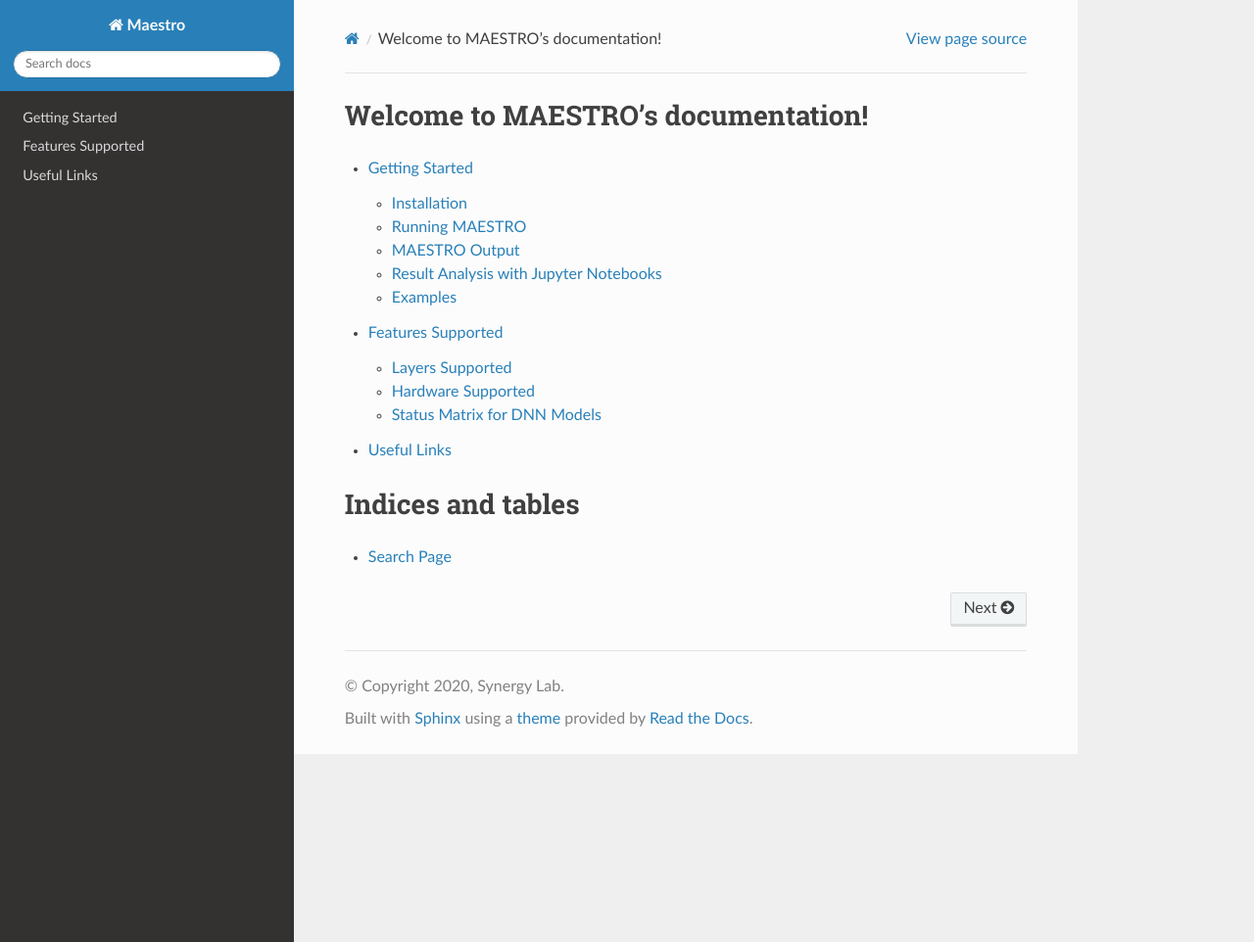
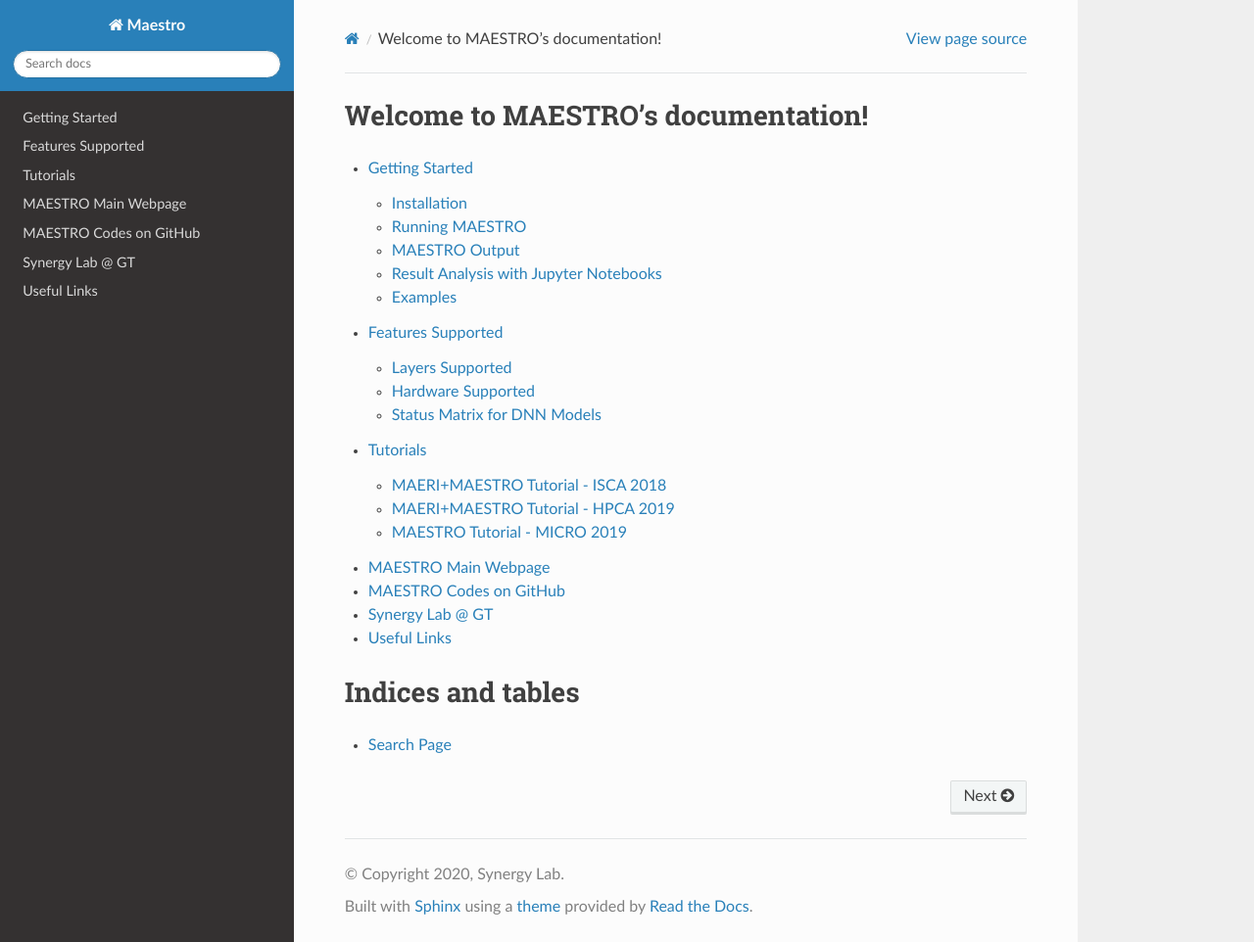
Before and after one commit to ghjeong12/maestro-docs, a Sphinx documentation site: the page built from docs/source/index.rst, in a window 1280 px wide and 962 px high. Shown: the whole window at 98% size. Built offline with Sphinx 7.4.7 and the Read the Docs theme 2.0.0, drawn with Linux system fonts in a browser that asks for light colours.

Commit message:
Update tutorials

```diff
--- a/docs/source/getting_started.rst
+++ b/docs/source/getting_started.rst
@@ -6,7 +6,7 @@
    :maxdepth: 1
 
    installation
-   tutorials/running_maestro
+   examples/running_maestro
    maestro_output
    maestro_output_analysis/maestro_output_analysis.rst
    examples
--- a/docs/source/index.rst
+++ b/docs/source/index.rst
@@ -11,6 +11,10 @@
 
    getting_started
    features
+   tutorials
+   MAESTRO Main Webpage <http://maestro.ece.gatech.edu>
+   MAESTRO Codes on GitHub <https://github.com/georgia-tech-synergy-lab/maestro>
+   Synergy Lab @ GT <https://synergy.ece.gatech.edu/>
    useful_links
 
 
--- /dev/null
+++ b/docs/source/tutorials/hpca2019.rst
@@ -0,0 +1,4 @@
+MAERI+MAESTRO Tutorial - HPCA 2019
+===================================
+
+Coming soon
--- /dev/null
+++ b/docs/source/tutorials/isca2018.rst
@@ -0,0 +1,4 @@
+MAERI+MAESTRO Tutorial - ISCA 2018
+===================================
+
+Coming soon
--- /dev/null
+++ b/docs/source/tutorials/micro2019.rst
@@ -0,0 +1,4 @@
+MAESTRO Tutorial - MICRO 2019
+=================================
+
+Coming soon
```
Also changed, not shown: docs/source/tutorials.rst (added, +10 -0 lines), docs/source/examples/images/maestro_logo.png (renamed from docs/source/tutorials/images/maestro_logo.png), docs/source/examples/running_maestro.rst (renamed from docs/source/tutorials/running_maestro.rst).
